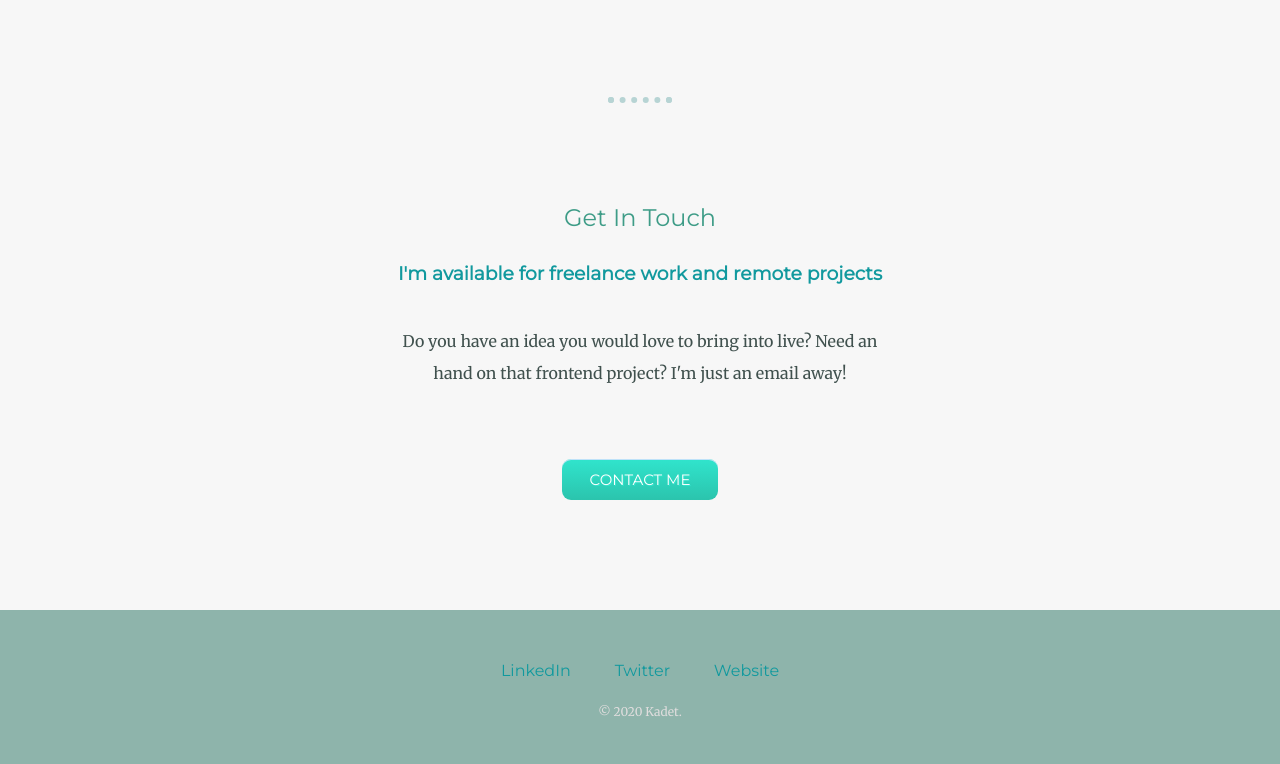
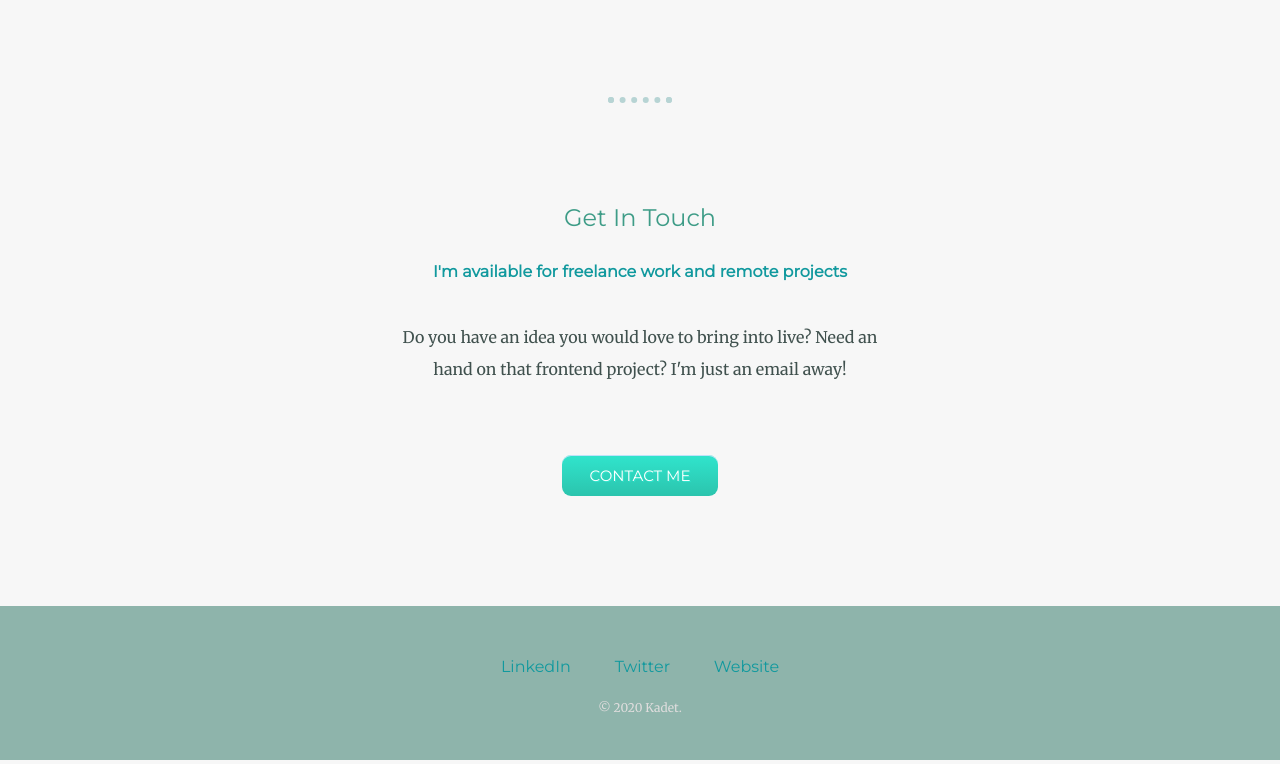
Before and after one commit to kadetXx/collinsportfolio, a plain HTML site: page index.html in a window 1280 px wide. Shown: the part 1923-2687 px from the top of the page. Drawn offline with Linux system fonts and the light colour scheme.

Commit message:
H3 Font Size Changed

```diff
--- a/css/styles.css
+++ b/css/styles.css
@@ -121,6 +121,10 @@ a:hover {
     margin-left: 30px;
 }
 
+.contact-me h3 {
+    font-size: 1rem;
+}
+
 .btn {
 	-moz-box-shadow:inset 0px 1px 0px 0px #bee2f9;
 	-webkit-box-shadow:inset 0px 1px 0px 0px #bee2f9;
```
